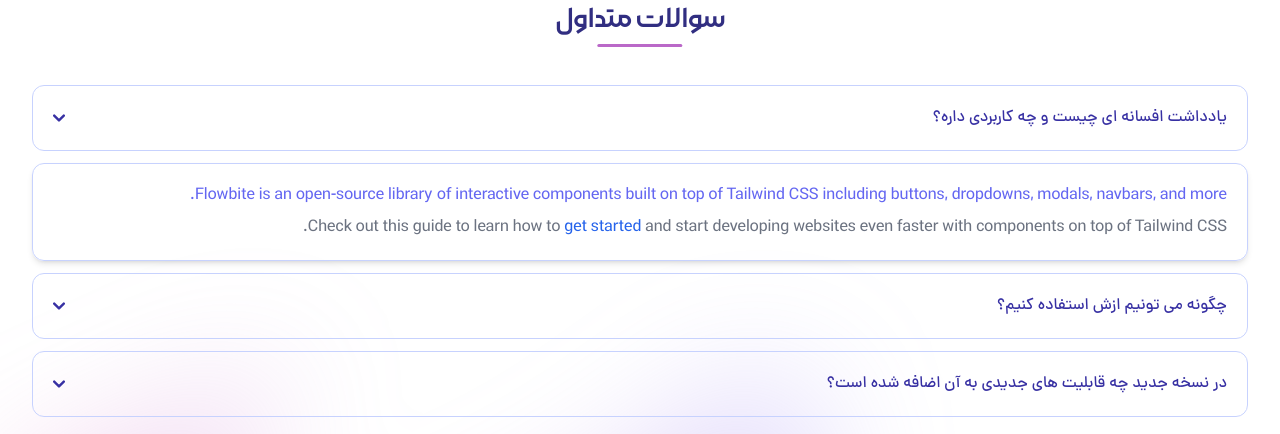
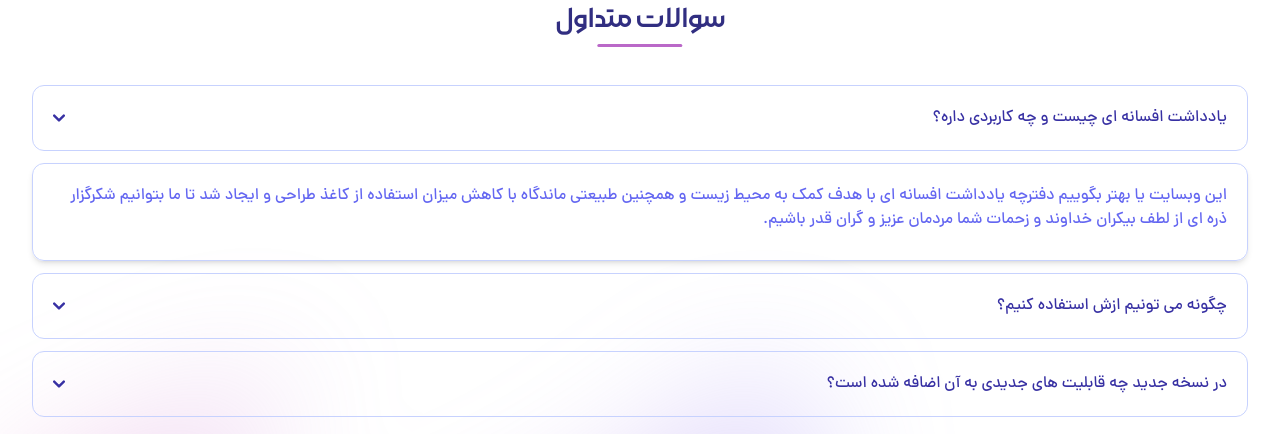
Before and after one commit to MrSobhan/NoteLegendary, a PHP site: page /php/home.php in a window 1280 px wide, after a click on "یادداشت افسانه ای چیست و چه کاربردی داره؟". Shown: the part 2412-2846 px from the top of the page. Run offline with PHP 8.4, Linux system fonts and the light colour scheme; data that the repository does not hold is empty; some libraries are stand-ins or nearby versions.

Commit message:
Edit Sec3 Content

```diff
--- a/home.php
+++ b/home.php
@@ -184,8 +184,7 @@ include_once("./includes/header.php");
         </h2>
         <div id="accordion-collapse-body-1" class="hidden" aria-labelledby="accordion-collapse-heading-1">
           <div class="w-full p-5 font-medium rtl:text-right text-indigo-800 border border-indigo-200 shadow-md rounded-xl mb-3">
-            <p class="mb-2 text-indigo-500">Flowbite is an open-source library of interactive components built on top of Tailwind CSS including buttons, dropdowns, modals, navbars, and more.</p>
-            <p class="text-gray-500">Check out this guide to learn how to <a href="/docs/getting-started/introduction/" class="text-blue-600 dark:text-blue-500 hover:underline">get started</a> and start developing websites even faster with components on top of Tailwind CSS.</p>
+            <p class="mb-2 text-indigo-500">این وبسایت یا بهتر بگوییم دفترچه یادداشت افسانه ای با هدف کمک به محیط زیست و همچنین طبیعتی ماندگاه با کاهش میزان استفاده از کاغذ طراحی و ایجاد شد تا ما بتوانیم شکرگزار ذره ای از لطف بیکران خداوند و زحمات شما مردمان عزیز و گران قدر باشیم.</p>
           </div>
         </div>
         <h2 id="accordion-collapse-heading-2">
@@ -198,8 +197,7 @@ include_once("./includes/header.php");
         </h2>
         <div id="accordion-collapse-body-2" class="hidden" aria-labelledby="accordion-collapse-heading-2">
           <div class="w-full p-5 font-medium rtl:text-right text-indigo-800 border border-indigo-200 shadow-md rounded-xl mb-3">
-            <p class="mb-2 text-indigo-500">Flowbite is an open-source library of interactive components built on top of Tailwind CSS including buttons, dropdowns, modals, navbars, and more.</p>
-            <p class="text-gray-500">Check out this guide to learn how to <a href="/docs/getting-started/introduction/" class="text-blue-600 dark:text-blue-500 hover:underline">get started</a> and start developing websites even faster with components on top of Tailwind CSS.</p>
+            <p class="mb-2 text-indigo-500">شما می توانید به راحتی و در کمترین زمان ممکن و فقط با اتصال به اینترنت و عضویت در وبسایت ما از تمامی خدمات بهره مند شوید.</p>
           </div>
         </div>
         <h2 id="accordion-collapse-heading-3">
@@ -212,8 +210,7 @@ include_once("./includes/header.php");
         </h2>
         <div id="accordion-collapse-body-3" class="hidden" aria-labelledby="accordion-collapse-heading-3">
           <div class="w-full p-5 font-medium rtl:text-right text-indigo-800 border border-indigo-200 shadow-md rounded-xl mb-3">
-            <p class="mb-2 text-indigo-500">Flowbite is an open-source library of interactive components built on top of Tailwind CSS including buttons, dropdowns, modals, navbars, and more.</p>
-            <p class="text-gray-500">Check out this guide to learn how to <a href="/docs/getting-started/introduction/" class="text-blue-600 dark:text-blue-500 hover:underline">get started</a> and start developing websites even faster with components on top of Tailwind CSS.</p>
+            <p class="mb-2 text-indigo-500">ما سعی کردیم در نسخه جدید با ارائه وبسایت زیبا تر با امنیت بیشتر و همچنین کاربردی همه روزه خدمت گذار شما عزیزان باشیم.</p>
           </div>
         </div>
       </div>
```
